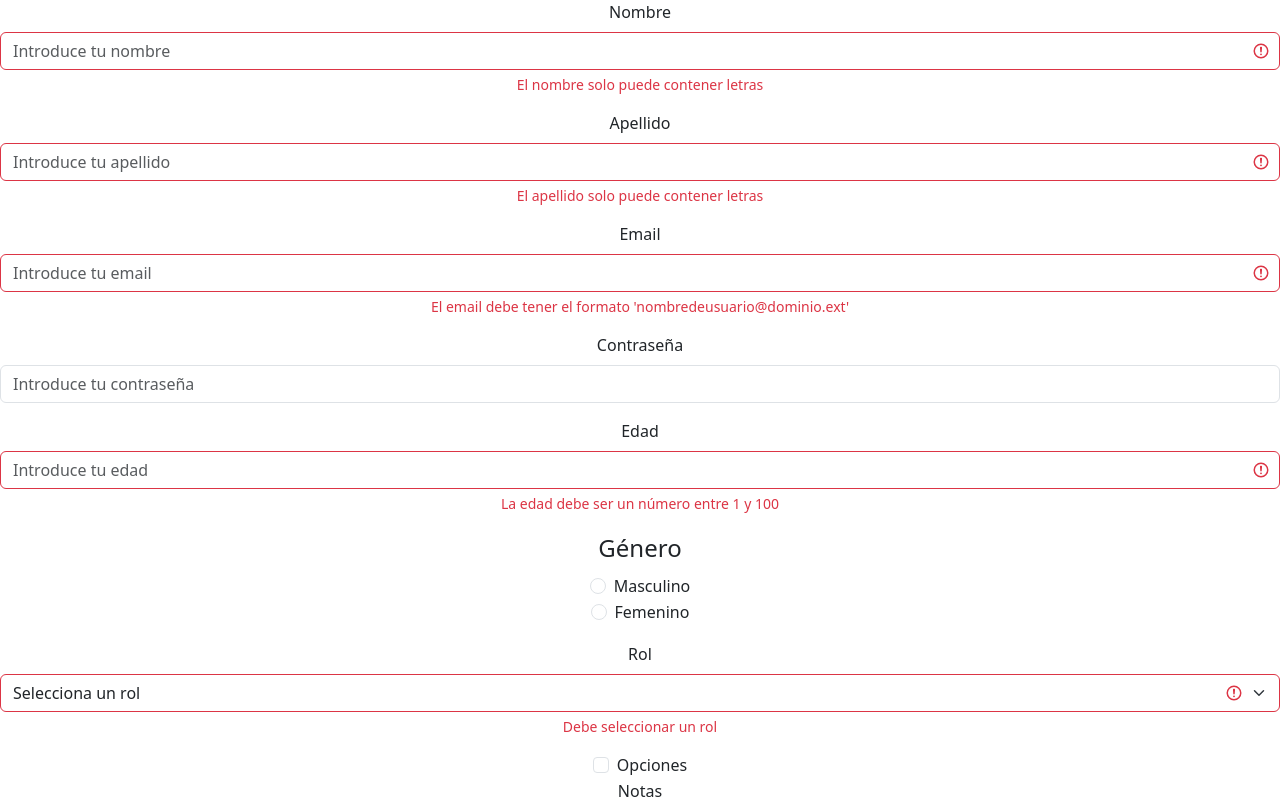
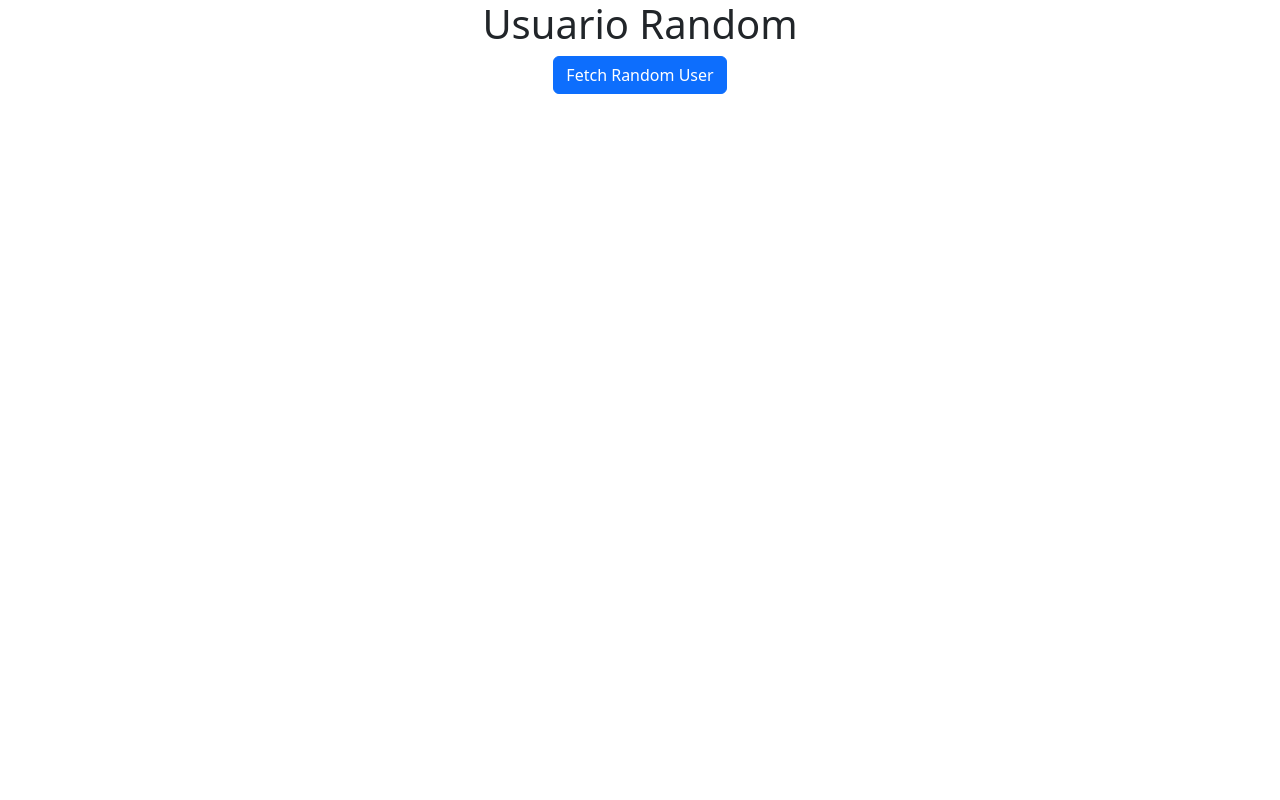
Before and after one commit to D4v1dD4v1d/Softwareland, a React (Create React App) app: page / in a window 1280 px wide. Shown: the top 800 px of the page. Built offline with nearby package versions, Linux system fonts and the light colour scheme.

Commit message:
Practica #8 - APIs

```diff
--- a/package.json
+++ b/package.json
@@ -9,6 +9,7 @@
     "@testing-library/jest-dom": "^5.14.1",
     "@testing-library/react": "^13.0.0",
     "@testing-library/user-event": "^13.2.1",
+    "axios": "^1.7.2",
     "bootstrap": "^5.3.3",
     "react": "^18.3.1",
     "react-dom": "^18.3.1",
--- a/src/App.js
+++ b/src/App.js
@@ -9,12 +9,14 @@ import ToastButton from './components/Toast';
 import CustomCarousel from './components/CustomCarousel';
 import CustomTable from './components/CustomTable';
 import FormularioRegistro from './components/FormularioRegistro';
+import RandomUser from './components/ConsultaAPI';
+
 import './App.css';
 
 function App() {
   return (
     <div className="App">
-      <FormularioRegistro/>
+      <RandomUser/>
     </div>
   );
 }
--- /dev/null
+++ b/src/components/ConsultaAPI.js
@@ -0,0 +1,39 @@
+import React, { useState } from 'react';
+import axios from 'axios';
+import { Card, CardHeader, CardBody, CardFooter, Button } from 'reactstrap';
+
+const RandomUser = () => {
+  const [user, setUser] = useState(null);
+
+  const fetchRandomUser = async () => {
+    try {
+      const response = await axios.get('https://random-data-api.com/api/v2/users');
+      setUser(response.data);
+    } catch (error) {
+      console.error('Error fetching user data:', error);
+    }
+  };
+
+  return (
+    <div>
+      <h1>Usuario Random</h1>
+      <Button color="primary" onClick={fetchRandomUser}>Fetch Random User</Button>
+      {user && (
+        <Card className="mt-4">
+          <CardHeader>{user.first_name} {user.last_name}</CardHeader>
+          <CardBody>
+            <p><strong>Email:</strong> {user.email}</p>
+            <p><strong>Username:</strong> {user.username}</p>
+            <p><strong>Address:</strong> {user.address.street_address}, {user.address.city}, {user.address.state}, {user.address.zip_code}</p>
+            <p><strong>Phone Number:</strong> {user.phone_number}</p>
+          </CardBody>
+          <CardFooter>
+            <p><strong>Subscription:</strong> {user.subscription.plan} - {user.subscription.status}</p>
+          </CardFooter>
+        </Card>
+      )}
+    </div>
+  );
+};
+
+export default RandomUser;
```
Also changed, not shown: 2 other files (tests, documents, lock files or other folders).
